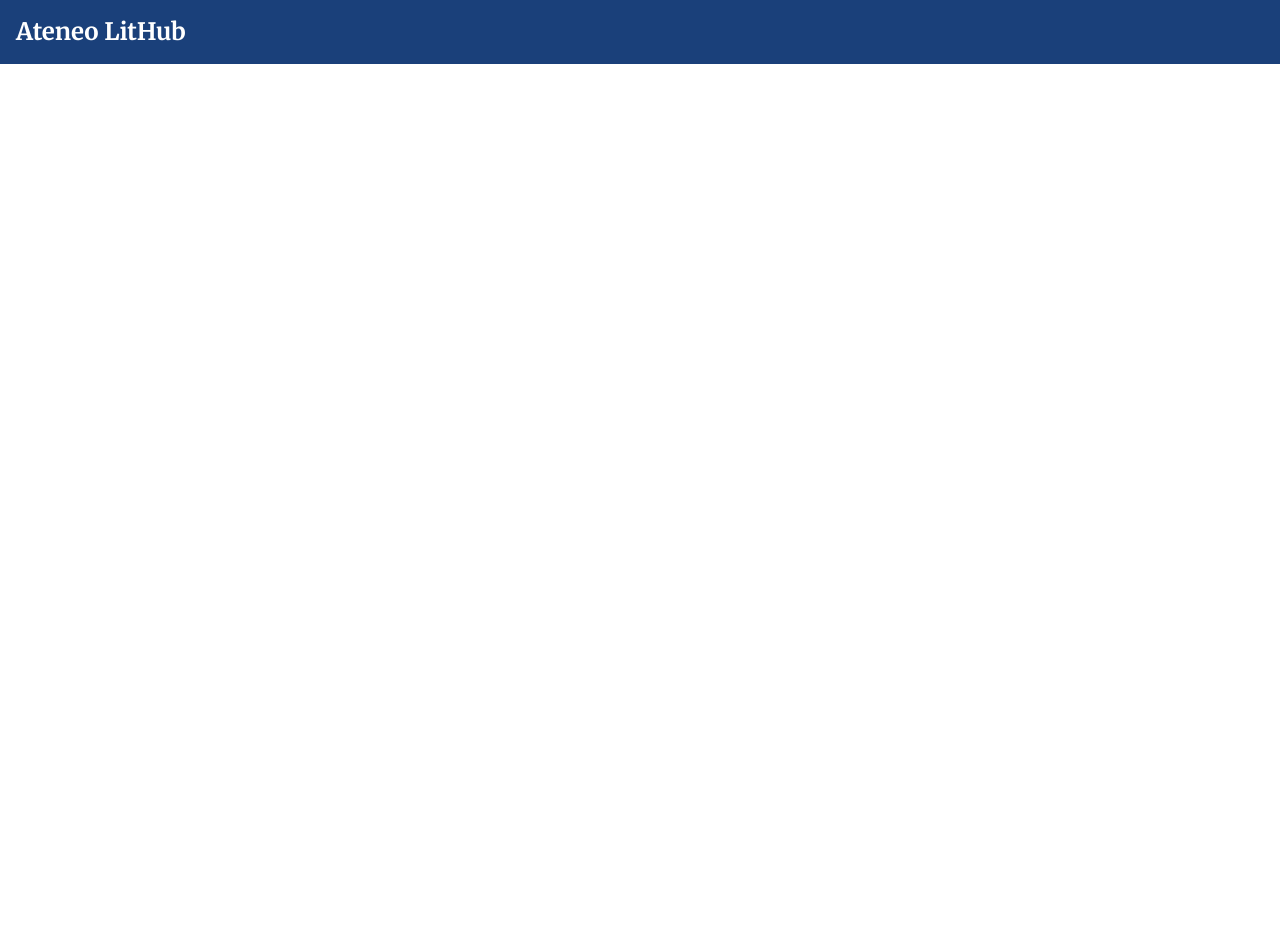
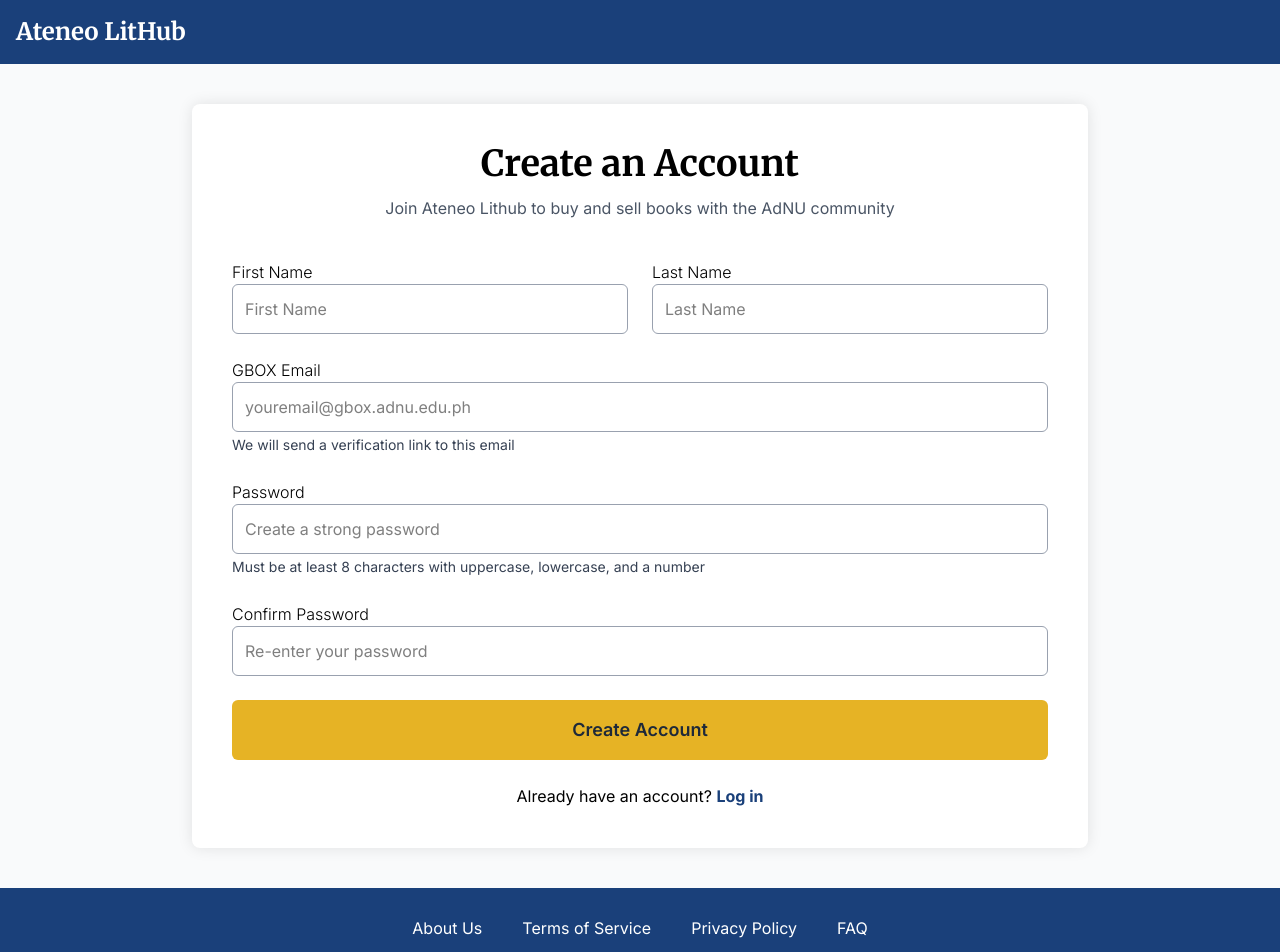
Before and after one commit to lnajarila/ateneo-lithub, a React (Vite) app: page / in a window 1280 px wide. Shown: the top 952 px of the page. Before the commit the page ends 800 px from the top, so only its background shows below. Built offline with nearby package versions, Linux system fonts and the light colour scheme.

Commit message:
feature(registration): Add Registration form and footer

```diff
--- a/src/App.jsx
+++ b/src/App.jsx
@@ -1,9 +1,14 @@
+import Footer from "./Footer";
+import Registration from "./Registration";
+
 function App() {
   return (
     <>
       <div className="bg-primary-500 text-white p-4">
         <h1 className="font-serif text-2xl font-bold">Ateneo LitHub</h1>
       </div>
+      <Registration />
+      <Footer />
     </>
   )
 }
--- /dev/null
+++ b/src/Footer.jsx
@@ -0,0 +1,26 @@
+/**
+ * Author: James Andrei L. Aguilar
+ * Description: Footer
+ */
+
+import React from 'react'
+
+const Footer = () => {
+  return (
+    <div className='bg-primary-500 flex flex-col justify-center items-center p-7 gap-5'>
+      <div>
+        <ul className='text-white flex flex-col sm:flex-row gap-5 sm:gap-10 text-center'>
+          <li><a href='#'>About Us</a></li>
+          <li><a href='#'>Terms of Service</a></li>
+          <li><a href='#'>Privacy Policy</a></li>
+          <li><a href='#'>FAQ</a></li>
+        </ul>
+      </div>
+      <div>
+        <p className='text-[#86B6C6] text-sm sm:text-base'>&copy; 2025 Ateneo LitHub. All rights reserved.</p>
+      </div>
+    </div>
+  )
+}
+
+export default Footer
--- /dev/null
+++ b/src/Registration.jsx
@@ -0,0 +1,115 @@
+/**
+ * Author: James Andrei L. Aguilar
+ * Description: Registration Form
+ */
+
+import React from 'react'
+
+const Registration = () => {
+  return (
+    <div className='flex flex-col justify-center items-center min-h-screen px-4 py-10 bg-gray-50'>
+      <div className='w-full max-w-4xl shadow-[0px_0px_15px_rgba(0,0,0,0.1)] bg-white p-10 rounded-lg'>
+        <div className='flex flex-col justify-center items-center text-center'>
+          <h1 className='font-serif font-bold text-4xl'>Create an Account</h1>
+          <p className='font-sans mt-3 text-base text-gray-600'>
+            Join Ateneo Lithub to buy and sell books with the AdNU community
+          </p>
+        </div>
+
+        {/* REGISTRATION FORM */}
+        <form className='flex flex-col gap-6 mt-10'>
+
+          {/* NAME */}
+          <div className='flex flex-col md:flex-row gap-6'>
+            <div className='flex flex-col w-full'>
+              <label className='text-base font-light font-sans'>First Name</label>
+              <input
+                type='text'
+                id='FirstName'
+                name='FirstName'
+                required
+                placeholder='First Name'
+                className='border border-gray-400 rounded-md p-3 w-full text-base'
+              />
+            </div>
+
+            <div className='flex flex-col w-full'>
+              <label className='text-base font-light font-sans'>Last Name</label>
+              <input
+                type='text'
+                id='LastName'
+                name='LastName'
+                required
+                placeholder='Last Name'
+                className='border border-gray-400 rounded-md p-3 w-full text-base'
+              />
+            </div>
+          </div>
+
+          {/* EMAIL */}
+          <div>
+            <label className='text-base font-light font-sans'>GBOX Email</label>
+            <input
+              type="email"
+              id='email'
+              name='email'
+              required
+              placeholder='youremail@gbox.adnu.edu.ph'
+              className='border border-gray-400 rounded-md p-3 w-full text-base'
+            />
+            <span className='text-sm text-gray-700 font-sans'>
+              We will send a verification link to this email
+            </span>
+          </div>
+
+          {/* PASSWORD */}
+          <div>
+            <label className='text-base font-light font-sans'>Password</label>
+            <input
+              type="password"
+              id='password'
+              name='password'
+              required
+              placeholder='Create a strong password'
+              className='border border-gray-400 rounded-md p-3 w-full text-base'
+            />
+            <span className='text-sm text-gray-700 font-sans'>
+              Must be at least 8 characters with uppercase, lowercase, and a number
+            </span>
+          </div>
+
+          {/* CONFIRM PASSWORD */}
+          <div>
+            <label className='text-base font-light font-sans'>Confirm Password</label>
+            <input
+              type="password"
+              id='confirmPassword'
+              name='confirmPassword'
+              required
+              placeholder='Re-enter your password'
+              className='border border-gray-400 rounded-md p-3 w-full text-base'
+            />
+          </div>
+
+          {/* CREATE ACCOUNT BUTTON */}
+          <button
+            type="submit"
+            className='bg-accent-500 w-full py-4 text-gray-800 font-semibold font-sans rounded-md text-lg hover:bg-accent-600 transition-colors duration-200 cursor-pointer'
+          >
+            Create Account
+          </button>
+
+          {/* Login */}
+          <div className='text-center'>
+            <p className='text-base'>
+              Already have an account?{' '}
+              <a href='#' className='text-primary-500 font-bold'>Log in</a>
+            </p>
+          </div>
+        </form>
+      </div>
+    </div>
+  )
+}
+
+export default Registration
```
